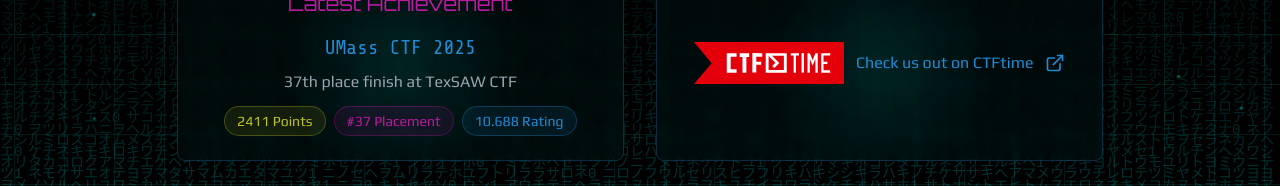
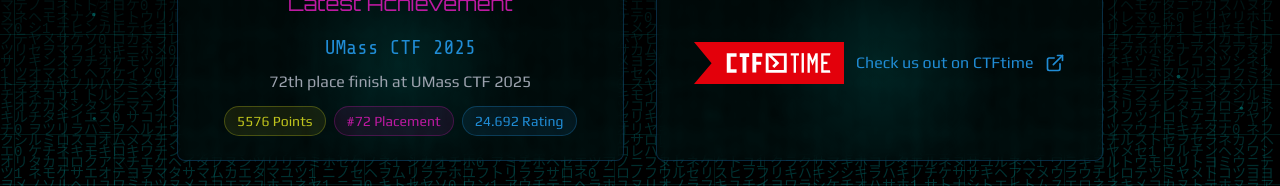
Before and after one commit to colding10/bing-chilling-academies-website-new, a Next.js app: page / in a window 1280 px wide. Shown: the part 530-716 px from the top of the page. Built offline with nearby package versions, Linux system fonts and the light colour scheme.

Commit message:
update main

```diff
--- a/src/app/page.tsx
+++ b/src/app/page.tsx
@@ -140,26 +140,26 @@
                     UMass CTF 2025
                   </h3>
                   <p className="text-gray-400 my-2 font-play">
-                    37th place finish at TexSAW CTF
+                    72th place finish at UMass CTF 2025
                   </p>
                   <div className="flex flex-wrap justify-center gap-2 mt-3">
                     <span
                       className="px-3 py-1 bg-custom-yellow/10 border border-custom-yellow/30
                       rounded-full text-sm text-custom-yellow"
                     >
-                      2411 Points
+                      5576 Points
                     </span>
                     <span
                       className="px-3 py-1 bg-custom-pink/10 border border-custom-pink/30
                       rounded-full text-sm text-custom-pink"
                     >
-                      #37 Placement
+                      #72 Placement
                     </span>
                     <span
                       className="px-3 py-1 bg-custom-blue/10 border border-custom-blue/30
                       rounded-full text-sm text-custom-blue"
                     >
-                      10.688 Rating
+                      	24.692 Rating
                     </span>
                   </div>
                 </div>
```
